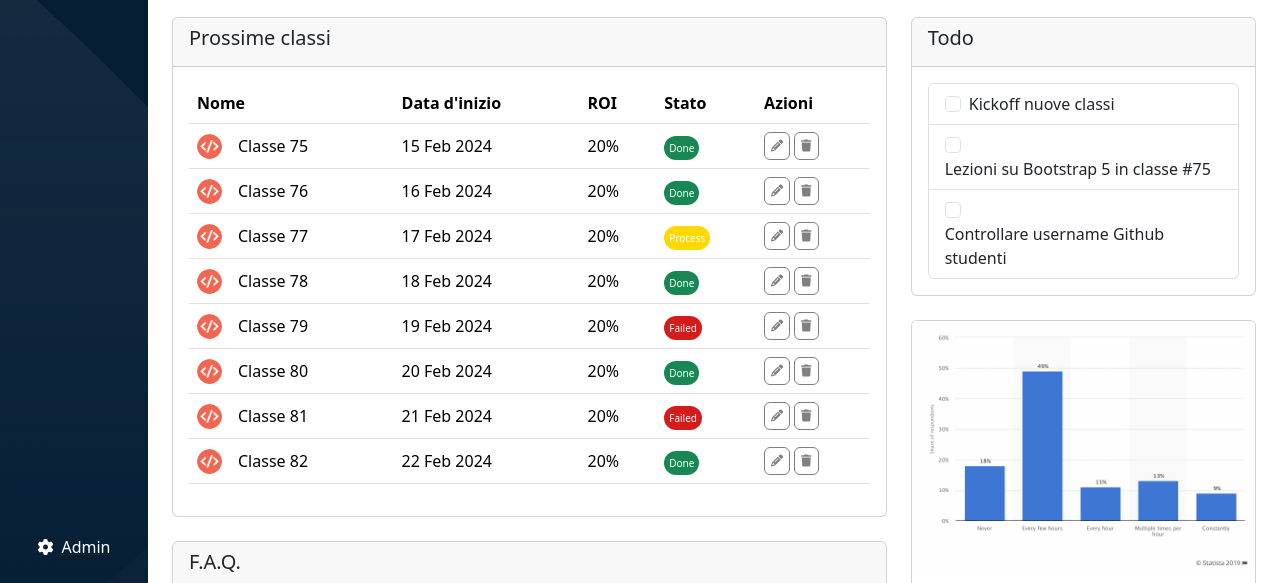
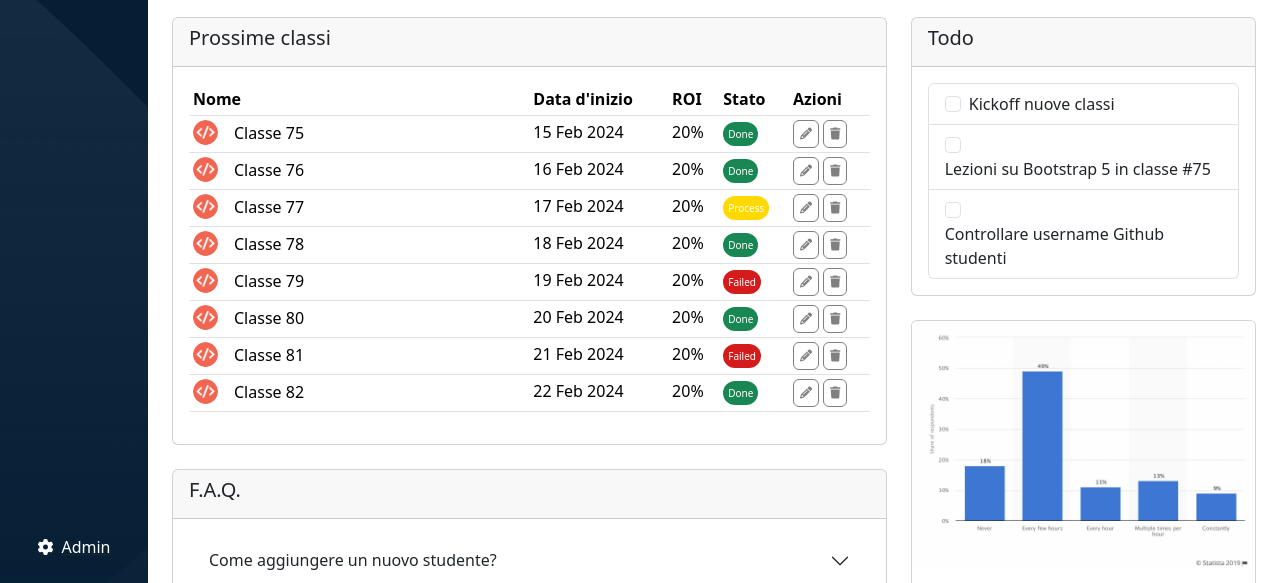
Before and after one commit to MattiaGiarrusso/html-css-bootstrap-dashboard, a plain HTML site: page index.html in a window 1280 px wide. Shown: the part 217-800 px from the top of the page. Drawn offline with nearby package versions, Linux system fonts and the light colour scheme.

Commit message:
Feat: add fix query offcanvas

```diff
--- a/index.html
+++ b/index.html
@@ -199,12 +199,13 @@
                                 <h5 class="card-title">Prossime classi</h5>
                             </div>
                             <div class="card-body">
-                                <table class="table align-middle">
+
+                                <table class="table table-align-middle table-sm">
                                     <thead>
                                       <tr>
                                         <th class="ms-col-50-table" scope="col" colspan="2">Nome</th>
-                                        <th scope="col">Data d'inizio</th>
-                                        <th scope="col">ROI</th>
+                                        <th class="d-none d-md-table-cell" scope="col">Data d'inizio</th>
+                                        <th class="d-none d-md-table-cell" scope="col">ROI</th>
                                         <th scope="col">Stato</th>
                                         <th scope="col text-center">Azioni</th>
                                       </tr>
@@ -222,8 +223,8 @@
                                                 </div>
                                             </div>
                                         </td>
-                                        <td>15 Feb 2024</td>
-                                        <td>20%</td>
+                                        <td class="d-none d-md-table-cell">15 Feb 2024</td>
+                                        <td class="d-none d-md-table-cell">20%</td>
                                         <td><span class="ms-table-span ms-bg-green">Done</span></td>
                                         <td><button class="btn ms-btn-table me-1"><i class="fa-solid fa-pencil"></i></button><button class="btn ms-btn-table"><i class="fa-solid fa-trash"></i></button></td>
                                       </tr>
@@ -238,8 +239,8 @@
                                                 </div>
                                             </div>
                                         </td>
-                                        <td>16 Feb 2024</td>
-                                        <td>20%</td>
+                                        <td class="d-none d-md-table-cell">16 Feb 2024</td>
+                                        <td class="d-none d-md-table-cell">20%</td>
                                         <td><span class="ms-table-span ms-bg-green">Done</span></td>
                                         <td><button class="btn ms-btn-table me-1"><i class="fa-solid fa-pencil"></i></button><button class="btn ms-btn-table"><i class="fa-solid fa-trash"></i></button></td>
                                       </tr>
@@ -254,8 +255,8 @@
                                                 </div>
                                             </div>
                                         </td>
-                                        <td>17 Feb 2024</td>
-                                        <td>20%</td>
+                                        <td class="d-none d-md-table-cell">17 Feb 2024</td>
+                                        <td class="d-none d-md-table-cell">20%</td>
                                         <td><span class="ms-table-span ms-bg-yellow">Process</span></td>
                                         <td><button class="btn ms-btn-table me-1"><i class="fa-solid fa-pencil"></i></button><button class="btn ms-btn-table"><i class="fa-solid fa-trash"></i></button></td>
                                       </tr>
@@ -286,8 +287,8 @@
                                                 </div>
                                             </div>
                                         </td>
-                                        <td>19 Feb 2024</td>
-                                        <td>20%</td>
+                                        <td class="d-none d-md-table-cell">19 Feb 2024</td>
+                                        <td class="d-none d-md-table-cell">20%</td>
                                         <td><span class="ms-table-span ms-bg-red">Failed</span></td>
                                         <td><button class="btn ms-btn-table me-1"><i class="fa-solid fa-pencil"></i></button><button class="btn ms-btn-table"><i class="fa-solid fa-trash"></i></button></td>
                                       </tr>
@@ -302,8 +303,8 @@
                                                 </div>
                                             </div>
                                         </td>
-                                        <td>20 Feb 2024</td>
-                                        <td>20%</td>
+                                        <td class="d-none d-md-table-cell">20 Feb 2024</td>
+                                        <td class="d-none d-md-table-cell">20%</td>
                                         <td><span class="ms-table-span ms-bg-green">Done</span></td>
                                         <td><button class="btn ms-btn-table me-1"><i class="fa-solid fa-pencil"></i></button><button class="btn ms-btn-table"><i class="fa-solid fa-trash"></i></button></td>
                                       </tr>
@@ -318,8 +319,8 @@
                                                 </div>
                                             </div>
                                         </td>
-                                        <td>21 Feb 2024</td>
-                                        <td>20%</td>
+                                        <td class="d-none d-md-table-cell">21 Feb 2024</td>
+                                        <td class="d-none d-md-table-cell">20%</td>
                                         <td><span class="ms-table-span ms-bg-red">Failed</span></td>
                                         <td><button class="btn ms-btn-table me-1"><i class="fa-solid fa-pencil"></i></button><button class="btn ms-btn-table"><i class="fa-solid fa-trash"></i></button></td>
                                       </tr>
@@ -334,8 +335,8 @@
                                                 </div>
                                             </div>
                                         </td>
-                                        <td>22 Feb 2024</td>
-                                        <td>20%</td>
+                                        <td class="d-none d-md-table-cell">22 Feb 2024</td>
+                                        <td class="d-none d-md-table-cell">20%</td>
                                         <td><span class="ms-table-span ms-bg-green">Done</span></td>
                                         <td><button class="btn ms-btn-table me-1"><i class="fa-solid fa-pencil"></i></button><button class="btn ms-btn-table"><i class="fa-solid fa-trash"></i></button></td>
                                       </tr>
--- a/style.css
+++ b/style.css
@@ -134,6 +134,14 @@ main {
     overflow-y: auto;
 }
 
+.ms-col-50-table {
+    width: 50%;
+}
+
+#offcanvasScrolling {
+    width: 50%;
+}
+
 /*------------------
     INPUT
 -------------------*/
@@ -161,12 +169,6 @@ main {
 
 @media screen and (max-width: 768px) {
     #offcanvasScrolling {
-        width: 70%;
-    }
-}
-
-@media screen and (max-width: 576px) {
-    #offcanvasScrolling {
         width: 100%;
     }
 }
```
